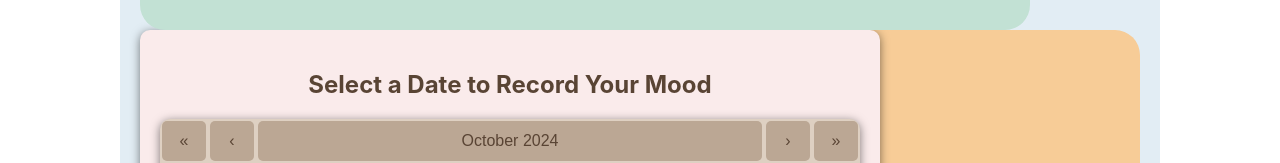
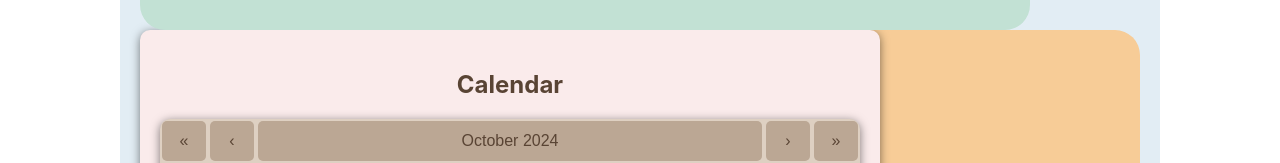
Before and after one commit to ayc325/lehigh-valley-hackathon, a React (Vite) app in the folder full_stack_snacks/: page / in a window 1280 px wide. Shown: the part 875-1038 px from the top of the page. Built offline with nearby package versions, Linux system fonts and the light colour scheme.

Commit message:
got rid of mood insights button on calendar

```diff
--- a/full_stack_snacks/src/components/Calendar1.jsx
+++ b/full_stack_snacks/src/components/Calendar1.jsx
@@ -31,7 +31,7 @@ const Calendar1 = ({selectedDate, nav}) => {
 
     return (
         <div className="calendar-container">
-            <h2>Select a Date to Record Your Mood</h2>
+            <h2>Calendar</h2>
             <Calendar
                 onChange={onChange}
                 value={date}
```
